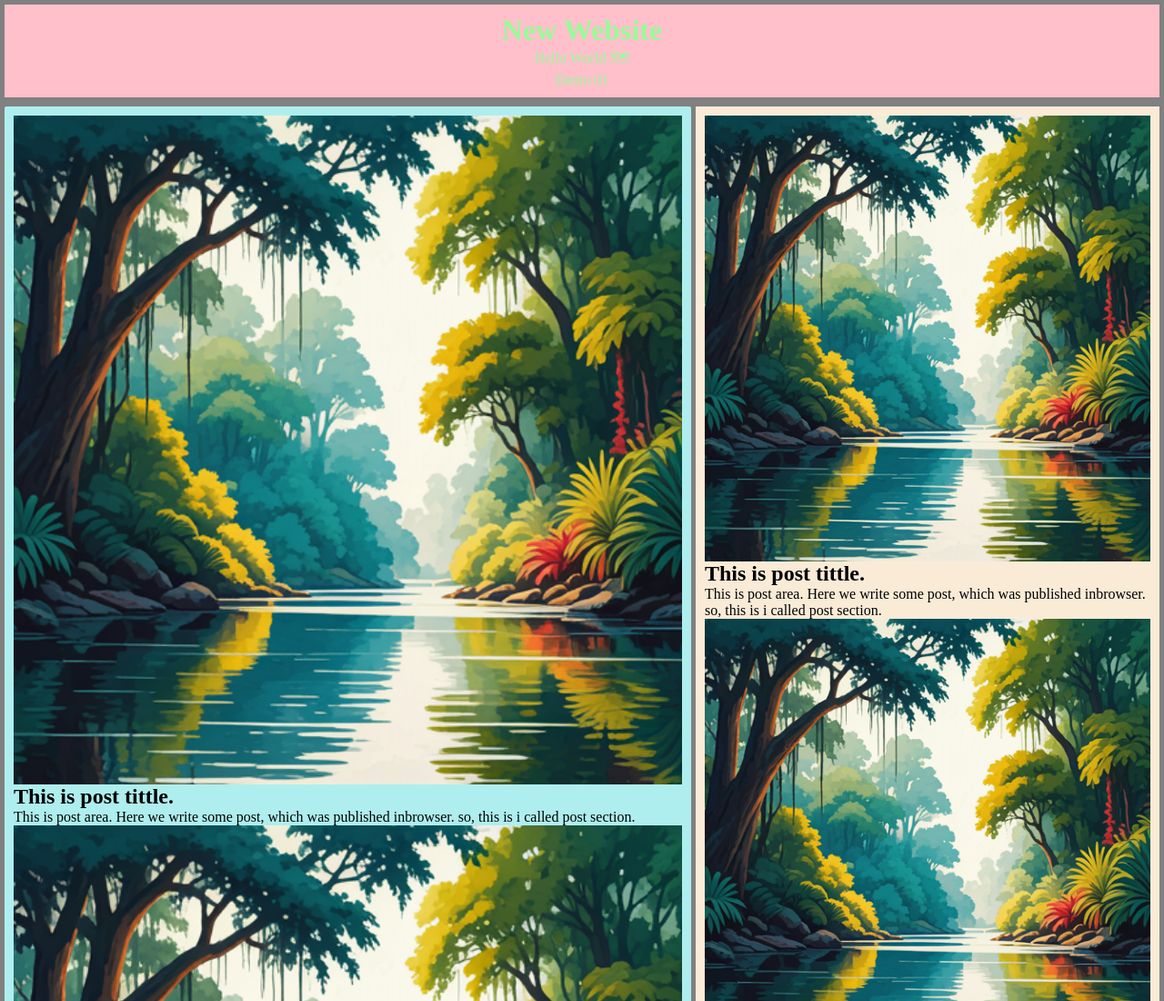
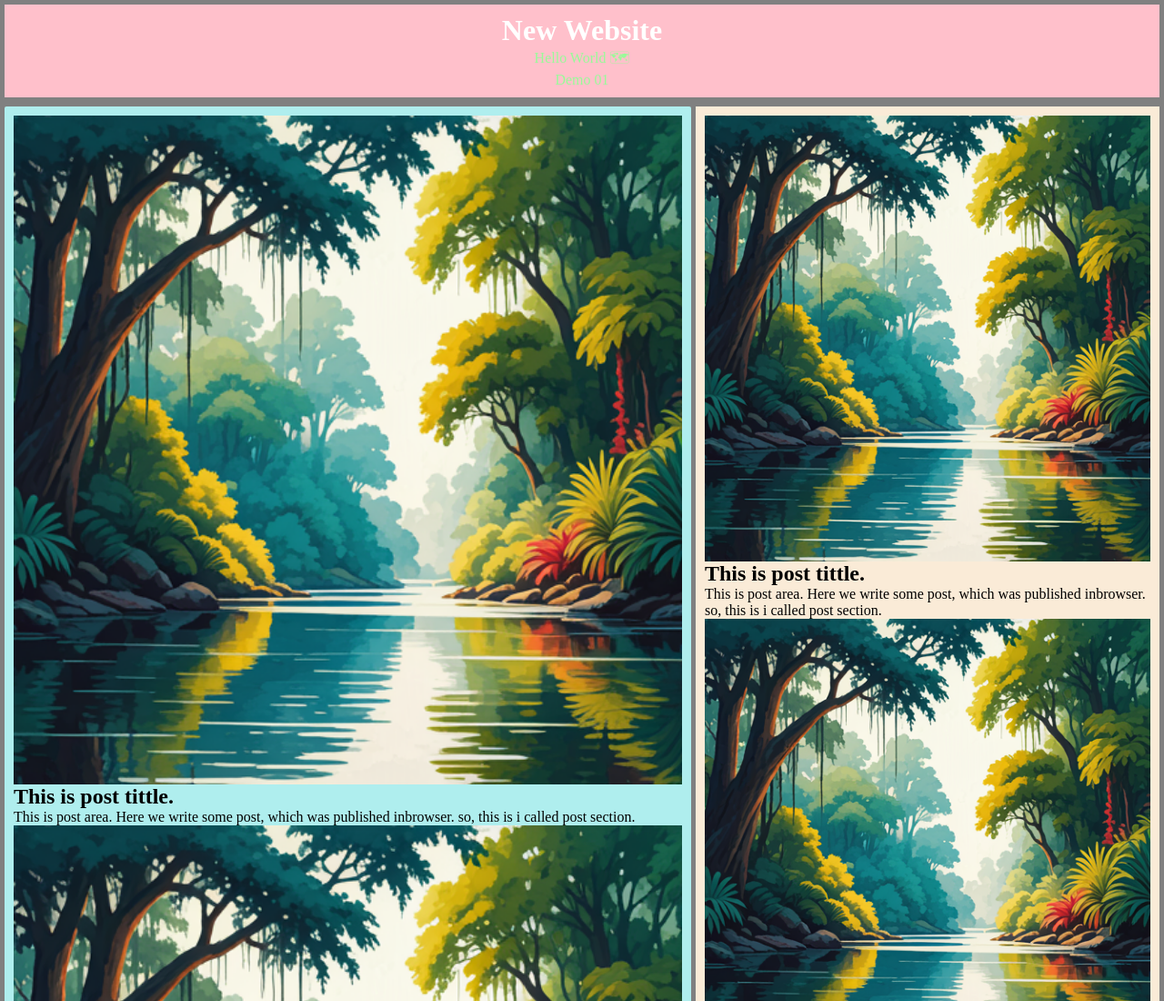
Before and after one commit to Mohibul31/demo1, a plain HTML site: page index.html in a window 1280 px wide. Shown: the top 1100 px of the page at 91% size. Drawn offline with Linux system fonts and the light colour scheme.

Commit message:
update style.css

```diff
--- a/style.css
+++ b/style.css
@@ -13,6 +13,9 @@ body{
   text-align: center;
   color: palegreen;
   margin: 0 0 10px 0;
+}
+#heading h1{
+  color: #fff;
 }
 .blog-img{
   width: 100%;
```
